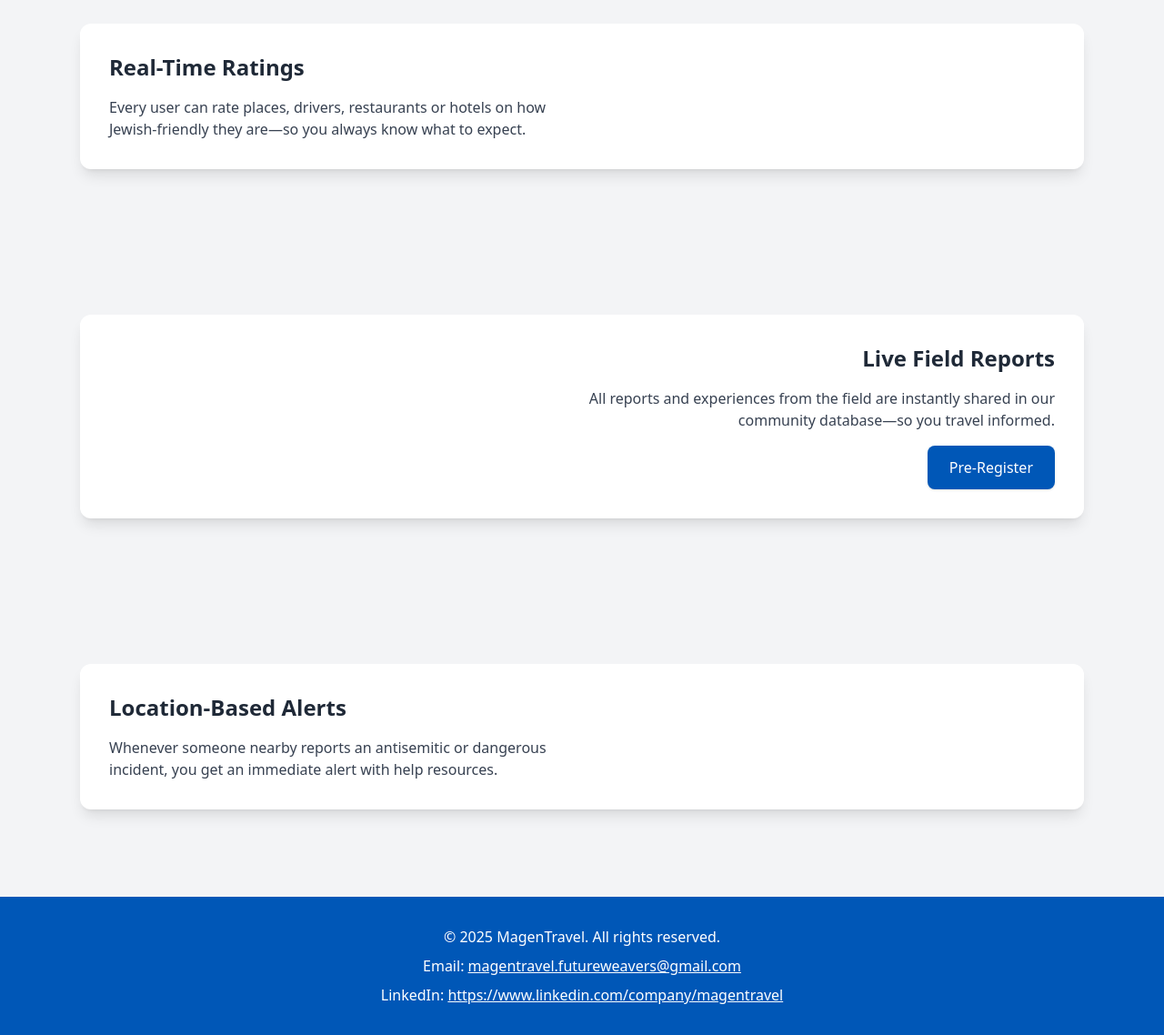
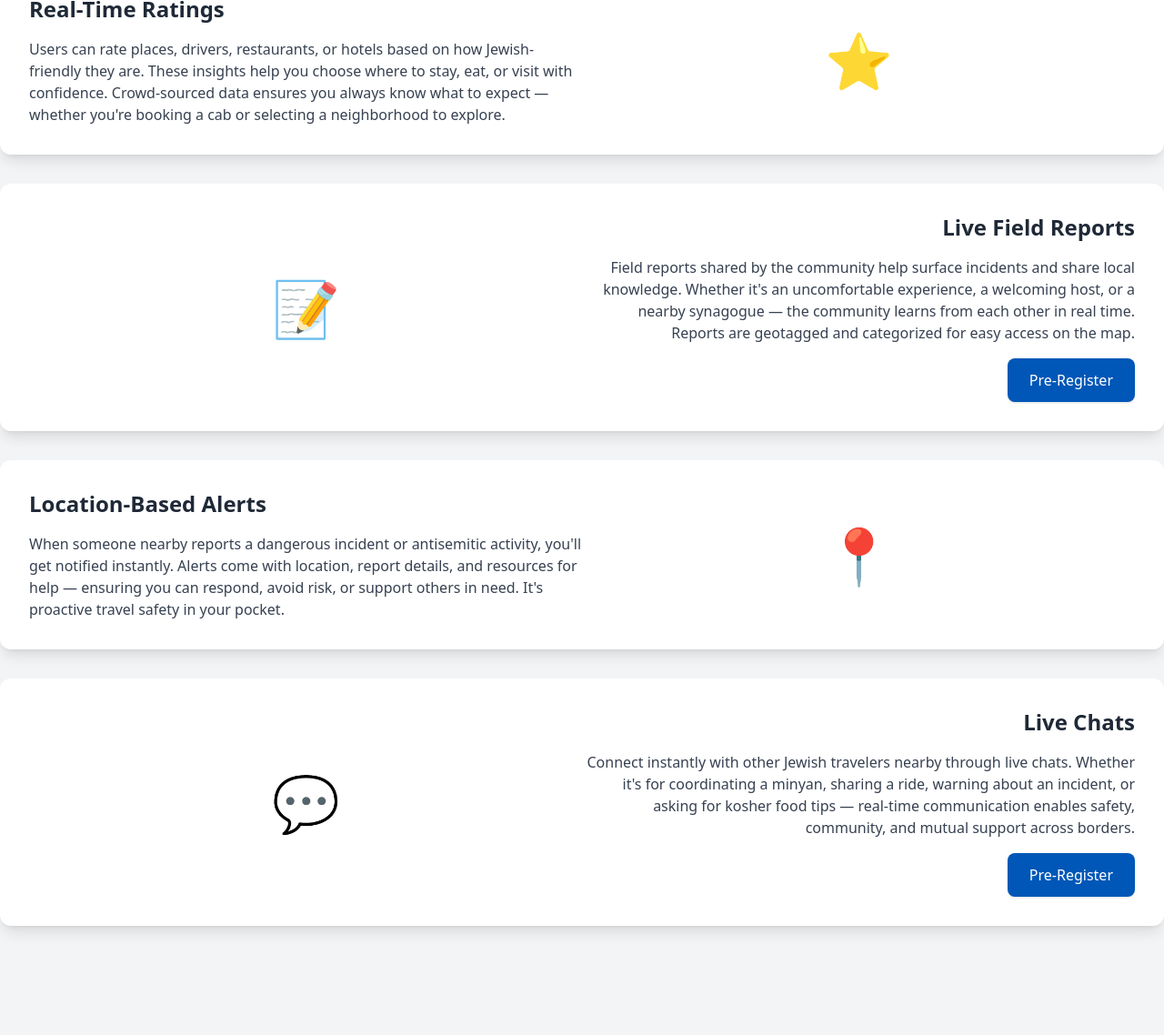
Before and after one commit to MagenTravel/MagenTravel.github.io, a plain HTML site: page index.html in a window 1280 px wide. Shown: the part 421-1559 px from the top of the page at 91% size. After the commit the page ends 1471 px from the top, so only its background shows below. Drawn offline with nearby package versions, Linux system fonts and the light colour scheme.

Commit message:
refactoring , no need to eddit every thing to add remove features

```diff
--- a/assets/js/main.js
+++ b/assets/js/main.js
@@ -1,27 +1,18 @@
-// assets/js/main.js
-// assets/js/main.js
 function applyTranslations(lang) {
   const t = translations[lang];
   if (!t) return;
 
-  [
+  const staticFields = [
     { id: "headerStory",        key: "headerStory",        html: true  },
     { id: "headerCTA",          key: "headerCTA",          html: false },
-    { id: "feature1Title",      key: "feature1Title",      html: false },
-    { id: "feature1Text",       key: "feature1Text",       html: true  },
-    { id: "feature1CTA",        key: "feature1CTA",        html: false },
-    { id: "feature2Title",      key: "feature2Title",      html: false },
-    { id: "feature2Text",       key: "feature2Text",       html: true  },
-    { id: "feature2CTA",        key: "feature2CTA",        html: false },
-    { id: "feature3Title",      key: "feature3Title",      html: false },
-    { id: "feature3Text",       key: "feature3Text",       html: true  },
-    { id: "feature3CTA",        key: "feature3CTA",        html: false },
     { id: "footerCopyright",    key: "footerCopyright",    html: false },
     { id: "footerEmailLabel",   key: "footerEmailLabel",   html: false },
     { id: "footerEmail",        key: "footerEmail",        html: false, attr: "href" },
     { id: "footerLinkedInLabel",key: "footerLinkedInLabel",html: false },
     { id: "footerLinkedIn",     key: "footerLinkedIn",     html: false, attr: "href" },
-  ].forEach(({ id, key, html, attr }) => {
+  ];
+
+  staticFields.forEach(({ id, key, html, attr }) => {
     const el = document.getElementById(id);
     if (!el || t[key] == null) return;
     if (attr) {
@@ -33,9 +24,58 @@ function applyTranslations(lang) {
       el.innerText = t[key];
     }
   });
+
+  // Render dynamic features
+  if (t.features && Array.isArray(t.features)) {
+    renderFeatures(t.features, t.CTA || "Pre-Register");
+  }
 }
 
+function renderFeatures(features,cta) {
+  const container = document.getElementById("featuresContainer");
+  container.innerHTML = "";
 
+  features.forEach((feature, index) => {
+    const reverse = index % 2 !== 0;
+    const hasCTA = index % 2 === 1;
+    const icon = feature.icon || "🛡️"; // fallback icon
+
+    const section = document.createElement("div");
+    section.className = `flex flex-col md:flex-row${reverse ? '-reverse' : ''} items-center bg-white rounded-xl shadow-lg p-8 mb-8 transition-transform duration-500 transform animate-fade-in hover:-translate-y-2 hover:shadow-2xl`;
+
+    const textDiv = document.createElement("div");
+    textDiv.className = "md:w-1/2 space-y-4 " + (reverse ? "text-right" : "");
+
+    const titleEl = document.createElement("h2");
+    titleEl.className = "text-2xl font-bold";
+    titleEl.innerText = feature.title;
+
+    const textEl = document.createElement("p");
+    textEl.className = "text-gray-700";
+    textEl.innerHTML = feature.text;
+
+    textDiv.appendChild(titleEl);
+    textDiv.appendChild(textEl);
+
+    if (hasCTA) {
+      const btn = document.createElement("a");
+      btn.href = "https://forms.gle/s3XTNU2fCi29mLNx5";
+      btn.target = "_blank";
+      btn.className = "inline-block px-6 py-3 bg-brandBlue text-white rounded-lg shadow transition-transform duration-300 transform hover:scale-105 hover:shadow-lg";
+      btn.innerText = cta;
+      textDiv.appendChild(btn);
+    }
+
+    const iconDiv = document.createElement("div");
+    iconDiv.className = "md:w-1/2 flex justify-center items-center text-6xl";
+    iconDiv.innerHTML = icon;
+
+    section.appendChild(textDiv);
+    section.appendChild(iconDiv);
+
+    container.appendChild(section);
+  });
+}
 
 
 function switchLanguage(lang) {
@@ -48,10 +88,8 @@ function switchLanguage(lang) {
   }
 }
 
-// Wait for the DOM, then kick off translation
 document.addEventListener("DOMContentLoaded", () => {
   switchLanguage("en");
 });
 
-// Expose applyTranslations so translation.js can call it
 window.applyTranslations = applyTranslations;
--- a/assets/lang/en.json
+++ b/assets/lang/en.json
@@ -1,15 +1,29 @@
 {
-  "headerStory": "In a time when antisemitism is once again on the rise, silence is not an option. MagenTravel is a community-powered platform to ensure every Jewish traveler can explore safely—anywhere in the world.",
+  "headerStory": "In a time when antisemitism is once again on the rise, silence is not an option. MagenTravel is a community-driven platform that ensures every Jew can travel safely — anywhere in the world.",
   "headerCTA": "Pre-Register Now",
-  "feature1Title": "Real-Time Ratings",
-  "feature1Text": "Every user can rate places, drivers, restaurants or hotels on how Jewish-friendly they are—so you always know what to expect.",
-  "feature1CTA": "Pre-Register",
-  "feature2Title": "Live Field Reports",
-  "feature2Text": "All reports and experiences from the field are instantly shared in our community database—so you travel informed.",
-  "feature2CTA": "Pre-Register",
-  "feature3Title": "Location-Based Alerts",
-  "feature3Text": "Whenever someone nearby reports an antisemitic or dangerous incident, you get an immediate alert with help resources.",
-  "feature3CTA": "Pre-Register",
+  "CTA": "Pre-Register",
+  "features": [
+    {
+      "title": "Real-Time Ratings",
+      "text": "Users can rate places, drivers, restaurants, or hotels based on how Jewish-friendly they are. These insights help you choose where to stay, eat, or visit with confidence. Crowd-sourced data ensures you always know what to expect — whether you're booking a cab or selecting a neighborhood to explore.",
+      "icon": "⭐"
+    },
+    {
+      "title": "Live Field Reports",
+      "text": "Field reports shared by the community help surface incidents and share local knowledge. Whether it's an uncomfortable experience, a welcoming host, or a nearby synagogue — the community learns from each other in real time. Reports are geotagged and categorized for easy access on the map.",
+      "icon": "📝"
+    },
+    {
+      "title": "Location-Based Alerts",
+      "text": "When someone nearby reports a dangerous incident or antisemitic activity, you'll get notified instantly. Alerts come with location, report details, and resources for help — ensuring you can respond, avoid risk, or support others in need. It's proactive travel safety in your pocket.",
+      "icon": "📍"
+    },
+    {
+      "title": "Live Chats",
+      "text": "Connect instantly with other Jewish travelers nearby through live chats. Whether it's for coordinating a minyan, sharing a ride, warning about an incident, or asking for kosher food tips — real-time communication enables safety, community, and mutual support across borders.",
+      "icon": "💬"
+    }
+  ],
   "footerCopyright": "© 2025 MagenTravel. All rights reserved.",
   "footerEmailLabel": "Email",
   "footerEmail": "magentravel.futureweavers@gmail.com",
--- a/index.html
+++ b/index.html
@@ -47,7 +47,7 @@
 <body class="antialiased text-gray-800 bg-gray-100">
 
     <!-- HEADER -->
-<header class="bg-white relative overflow-visible">
+<header class="bg-lightgrey relative overflow-visible">
   <!-- Language dropdown -->
   <div class="absolute top-4 right-4 z-50">
     <select
@@ -82,57 +82,8 @@
   </div>
 </header>
 
-
-    <!-- SECTION 1 -->
-    <section class="py-16">
-        <div class="max-w-6xl mx-auto px-6">
-            <div class="flex flex-col md:flex-row items-center bg-white rounded-xl shadow-lg p-8 mb-8
-               transition-transform duration-500 transform animate-fade-in
-               hover:-translate-y-2 hover:shadow-2xl">
-<div class="md:w-1/2 space-y-4">
-                    <h2 id="feature1Title" class="text-2xl font-bold"></h2>
-                    <p id="feature1Text" class="text-gray-700"></p>
-                                   <!-- <a id="feature1CTA" href="https://forms.gle/s3XTNU2fCi29mLNx5" target="_blank" class="inline-block px-6 py-3 bg-brandBlue text-white rounded-lg shadow
-                    transition-transform duration-300 transform hover:scale-105 hover:shadow-lg"></a>-->
-                </div>
-                <div class="md:w-1/2"></div>
-            </div>
-        </div>
-    </section>
-
-    <!-- SECTION 2 -->
-    <section class="py-16">
-        <div class="max-w-6xl mx-auto px-6">
-            <div class="flex flex-col md:flex-row-reverse items-center bg-white rounded-xl shadow-lg p-8 mb-8
-               transition-transform duration-500 transform animate-fade-in
-               hover:-translate-y-2 hover:shadow-2xl">
-                <div class="md:w-1/2 space-y-4 text-right">
-                    <h2 id="feature2Title" class="text-2xl font-bold"></h2>
-                    <p id="feature2Text" class="text-gray-700"></p>
-                    <a id="feature2CTA" href="https://forms.gle/s3XTNU2fCi29mLNx5" target="_blank" class="inline-block px-6 py-3 bg-brandBlue text-white rounded-lg shadow
-                    transition-transform duration-300 transform hover:scale-105 hover:shadow-lg"></a>
-                </div>
-                <div class="md:w-1/2"></div>
-            </div>
-        </div>
-    </section>
-
-    <!-- SECTION 3 -->
-    <section class="py-16">
-        <div class="max-w-6xl mx-auto px-6">
-            <div class="flex flex-col md:flex-row items-center bg-white rounded-xl shadow-lg p-8 mb-8
-               transition-transform duration-500 transform animate-fade-in
-               hover:-translate-y-2 hover:shadow-2xl">
-                <div class="md:w-1/2 space-y-4">
-                    <h2 id="feature3Title" class="text-2xl font-bold"></h2>
-                    <p id="feature3Text" class="text-gray-700"></p>
-                    <!--<a id="feature3CTA" href="https://forms.gle/s3XTNU2fCi29mLNx5" target="_blank" class="inline-block px-6 py-3 bg-brandBlue text-white rounded-lg shadow
-                    transition-transform duration-300 transform hover:scale-105 hover:shadow-lg"></a>-->
-                </div>
-                <div class="md:w-1/2"></div>
-            </div>
-        </div>
-    </section>
+    <!-- DYNAMIC SECTIONS -->
+    <section id="featuresContainer" class="py-16></section>
 
     <!-- FOOTER -->
     <footer class="bg-brandBlue text-white">
```
Also changed, not shown: assets/lang/fr.json (+25 -15 lines), assets/lang/he.json (+26 -16 lines).
